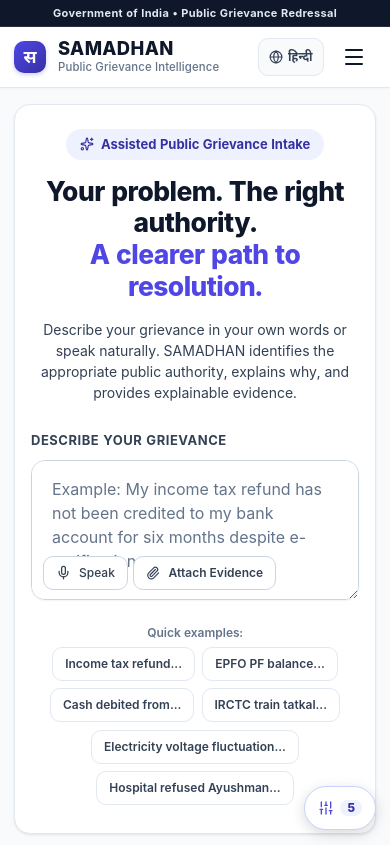
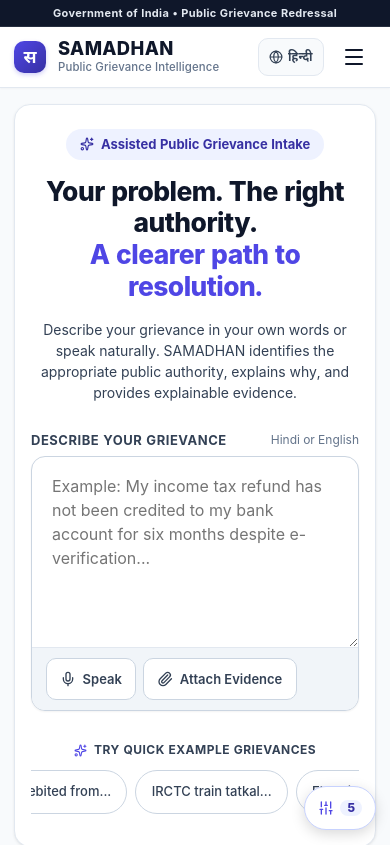
Before and after one commit to taruntechbs-code/Samadhan, a React (Vite) app: page / in a window 390 px wide. Shown: the top 845 px of the page. Built offline with nearby package versions, Linux system fonts and the light colour scheme.

Commit message:
fix: eliminate remaining responsive layout defects

```diff
--- a/src/components/citizen/GrievanceInputHero.tsx
+++ b/src/components/citizen/GrievanceInputHero.tsx
@@ -303,9 +303,9 @@
               : 'Describe your grievance in your own words or speak naturally. SAMADHAN identifies the appropriate public authority, explains why, and provides explainable evidence.'}
           </p>
 
-          {/* Grievance Input Form Container */}
-          <div style={{ width: '100%', marginTop: '0.75rem', position: 'relative' }}>
-            <div className="input-container">
+          {/* Grievance Input Form Container - Dedicated Composer Architecture */}
+          <div style={{ width: '100%', marginTop: '0.75rem' }}>
+            <div style={{ display: 'flex', justifyContent: 'space-between', alignItems: 'center', marginBottom: '0.35rem' }}>
               <label
                 htmlFor="grievance-input"
                 style={{
@@ -315,25 +315,45 @@
                   textAlign: 'left',
                   textTransform: 'uppercase',
                   letterSpacing: '0.04em',
-                  marginBottom: '0.25rem',
                 }}
               >
                 {language === 'hi' ? 'शिकायत का विवरण दर्ज करें' : 'Describe your grievance'}
               </label>
 
-              <textarea
-                id="grievance-input"
-                className="input-filled textarea-filled"
+              <span style={{ fontSize: '0.75rem', color: 'var(--civic-text-muted)' }}>
+                {text.length > 0 ? `${text.length} chars` : (language === 'hi' ? 'हिंदी या अंग्रेजी' : 'Hindi or English')}
+              </span>
+            </div>
+
+            <div
+              className="grievance-composer"
               style={{
-                  fontSize: '1rem',
-                  minHeight: '140px',
-                  padding: '1rem 1.25rem',
-                  paddingBottom: '3.75rem',
+                width: '100%',
                 backgroundColor: '#FFFFFF',
                 borderRadius: 'var(--radius-lg)',
                 border: isListening ? '1.5px solid var(--civic-danger)' : '1.5px solid var(--civic-border-medium)',
+                boxShadow: 'var(--shadow-xs)',
+                display: 'flex',
+                flexDirection: 'column',
+                overflow: 'hidden',
+                transition: 'border-color var(--transition-fast)',
+              }}
+            >
+              <textarea
+                id="grievance-input"
+                style={{
+                  width: '100%',
+                  minHeight: '190px',
+                  padding: '1.1rem 1.25rem',
+                  fontSize: '1rem',
                   lineHeight: 1.5,
-                  transition: 'border-color var(--transition-fast)',
+                  border: 'none',
+                  outline: 'none',
+                  backgroundColor: 'transparent',
+                  resize: 'vertical',
+                  fontFamily: 'inherit',
+                  color: 'var(--civic-text-primary)',
+                  boxSizing: 'border-box',
                 }}
                 placeholder={
                   language === 'hi'
@@ -344,15 +364,14 @@
                 onChange={e => setText(e.target.value)}
                 aria-label="Describe your grievance in simple words"
               />
-            </div>
 
-            {/* Action Bar inside textarea */}
+              {/* Dedicated Bottom Toolbar */}
               <div
+                className="composer-toolbar"
                 style={{
-                position: 'absolute',
-                bottom: '10px',
-                left: '12px',
-                right: '12px',
+                  borderTop: '1px solid var(--civic-border-light)',
+                  backgroundColor: 'var(--civic-canvas-subtle)',
+                  padding: '0.65rem 0.85rem',
                   display: 'flex',
                   alignItems: 'center',
                   justifyContent: 'space-between',
@@ -360,25 +379,28 @@
                   gap: '0.5rem',
                 }}
               >
-              <div style={{ display: 'flex', alignItems: 'center', gap: '0.35rem', flexWrap: 'wrap' }}>
+                <div style={{ display: 'flex', alignItems: 'center', gap: '0.4rem', flexWrap: 'wrap' }}>
                   {/* Real Microphone Voice Button */}
                   <button
                     type="button"
                     className="btn btn-tonal"
                     style={{
-                    minHeight: '34px',
-                    padding: '0.35rem 0.75rem',
-                    fontSize: '0.75rem',
+                      minHeight: '42px',
+                      padding: '0.45rem 0.85rem',
+                      fontSize: '0.8125rem',
                       color: isListening ? 'var(--civic-danger)' : 'var(--civic-text-secondary)',
                       backgroundColor: isListening ? 'var(--civic-danger-bg)' : '#FFFFFF',
                       border: isListening ? '1px solid var(--civic-danger)' : '1px solid var(--civic-border-medium)',
-                    fontWeight: isListening ? 700 : 500,
+                      fontWeight: isListening ? 700 : 600,
+                      display: 'inline-flex',
+                      alignItems: 'center',
+                      gap: '0.4rem',
                     }}
                     onClick={handleToggleVoice}
                     title="Speak grievance via browser microphone"
                     aria-label={isListening ? 'Stop listening' : 'Start speech recognition'}
                   >
-                  {isListening ? <MicOff size={15} /> : <Mic size={15} />}
+                    {isListening ? <MicOff size={16} /> : <Mic size={16} />}
                     <span>{isListening ? (language === 'hi' ? '● सुन रहा है...' : '● Listening...') : (language === 'hi' ? 'बोलें' : 'Speak')}</span>
                   </button>
 
@@ -387,18 +409,22 @@
                     type="button"
                     className="btn btn-tonal"
                     style={{
-                    minHeight: '34px',
-                    padding: '0.35rem 0.75rem',
-                    fontSize: '0.75rem',
+                      minHeight: '42px',
+                      padding: '0.45rem 0.85rem',
+                      fontSize: '0.8125rem',
                       backgroundColor: attachedDocs.length > 0 ? 'var(--civic-success-bg)' : '#FFFFFF',
                       color: attachedDocs.length > 0 ? 'var(--civic-success-text)' : 'var(--civic-text-secondary)',
                       border: '1px solid var(--civic-border-medium)',
+                      fontWeight: 600,
+                      display: 'inline-flex',
+                      alignItems: 'center',
+                      gap: '0.4rem',
                     }}
                     onClick={handleOpenNativePicker}
                     title="Attach evidence reference document"
                     disabled={isParsingFiles}
                   >
-                  <Paperclip size={14} />
+                    <Paperclip size={16} />
                     <span>
                       {isParsingFiles
                         ? (language === 'hi' ? 'विश्लेषण हो रहा है...' : 'Analyzing...')
@@ -413,10 +439,10 @@
                     <button
                       type="button"
                       className="btn btn-text"
-                    style={{ minHeight: '34px', padding: '0.35rem 0.5rem', fontSize: '0.75rem', color: 'var(--civic-text-muted)' }}
+                      style={{ minHeight: '42px', padding: '0.45rem 0.65rem', fontSize: '0.75rem', color: 'var(--civic-text-muted)', display: 'inline-flex', alignItems: 'center', gap: '0.3rem' }}
                       onClick={handleReset}
                     >
-                    <RefreshCw size={13} />
+                      <RefreshCw size={14} />
                       <span>{language === 'hi' ? 'साफ़ करें' : 'Clear'}</span>
                     </button>
                   )}
@@ -425,7 +451,7 @@
                 {routingResult && routingResult.recommendedEntity ? (
                   <Button
                     variant="filled"
-                  style={{ minHeight: '36px', padding: '0.4rem 1.1rem', fontSize: '0.8125rem' }}
+                    style={{ minHeight: '42px', padding: '0.45rem 1.25rem', fontSize: '0.8125rem' }}
                     onClick={() => onOpenSubmitModal(routingResult, text)}
                   >
                     <span>{language === 'hi' ? 'प्राधिकरण को भेजें →' : 'Find the right authority →'}</span>
@@ -436,6 +462,7 @@
                     <span>{language === 'hi' ? 'प्राधिकरण मिलान हो रहा है...' : 'Matching public authority...'}</span>
                   </div>
                 ) : null}
+              </div>
             </div>
           </div>
 
@@ -556,19 +583,20 @@
             </div>
           )}
 
-          {/* Quick Example Starters */}
-          <div style={{ width: '100%', marginTop: '0.5rem' }}>
-            <div style={{ display: 'flex', alignItems: 'center', gap: '0.45rem', marginBottom: '0.35rem', justifyContent: 'center' }}>
-              <span style={{ fontSize: '0.75rem', color: 'var(--civic-text-muted)', fontWeight: 600 }}>
-                {language === 'hi' ? 'त्वरित उदाहरण:' : 'Quick examples:'}
+          {/* Quick Example Starters (Option A: Smooth Swipeable Rail) */}
+          <div style={{ width: '100%', marginTop: '0.875rem' }}>
+            <div style={{ display: 'flex', alignItems: 'center', gap: '0.45rem', marginBottom: '0.45rem', justifyContent: 'center' }}>
+              <Sparkles size={13} style={{ color: 'var(--civic-brand)' }} />
+              <span style={{ fontSize: '0.75rem', color: 'var(--civic-text-secondary)', fontWeight: 700, textTransform: 'uppercase', letterSpacing: '0.04em' }}>
+                {language === 'hi' ? 'त्वरित उदाहरण आजमाएं' : 'Try Quick Example Grievances'}
               </span>
             </div>
             <div
               className="mobile-scroll-strip"
               style={{
+                gap: '0.5rem',
+                padding: '0.2rem 0.25rem 0.5rem 0.25rem',
                 justifyContent: 'center',
-                flexWrap: 'wrap',
-                gap: '0.45rem',
               }}
             >
               {QUICK_STARTERS.map((qs, i) => (
@@ -577,12 +605,15 @@
                   type="button"
                   className="btn btn-tonal"
                   style={{
-                    minHeight: '34px',
-                    padding: '0.3rem 0.75rem',
-                    fontSize: '0.75rem',
+                    minHeight: '44px',
+                    padding: '0.45rem 0.95rem',
+                    fontSize: '0.8125rem',
                     backgroundColor: '#FFFFFF',
-                    border: '1px solid var(--civic-border-light)',
+                    border: '1px solid var(--civic-border-medium)',
+                    borderRadius: 'var(--radius-pill)',
                     whiteSpace: 'nowrap',
+                    flexShrink: 0,
+                    fontWeight: 500,
                   }}
                   onClick={() => setText(qs)}
                 >
--- a/src/styles/index.css
+++ b/src/styles/index.css
@@ -784,3 +784,54 @@
 .pulse-glow {
   animation: pulseGlow 2s cubic-bezier(0.4, 0, 0.6, 1) infinite;
 }
+
+/* Grievance Composer Architecture */
+.grievance-composer {
+  width: 100%;
+  background-color: #FFFFFF;
+  border-radius: var(--radius-lg);
+  border: 1.5px solid var(--civic-border-medium);
+  box-shadow: var(--shadow-xs);
+  display: flex;
+  flex-direction: column;
+  overflow: hidden;
+  transition: border-color var(--transition-fast), box-shadow var(--transition-fast);
+}
+
+.grievance-composer:focus-within {
+  border-color: var(--civic-brand);
+  box-shadow: 0 0 0 3px rgba(79, 70, 229, 0.12);
+}
+
+.grievance-composer textarea {
+  width: 100%;
+  min-height: 180px;
+  padding: 1.1rem 1.25rem;
+  font-size: 1rem;
+  line-height: 1.5;
+  border: none;
+  outline: none;
+  background-color: transparent;
+  resize: vertical;
+  font-family: inherit;
+  color: var(--civic-text-primary);
+  box-sizing: border-box;
+}
+
+@media (max-width: 600px) {
+  .grievance-composer textarea {
+    min-height: 190px;
+    padding: 1rem;
+  }
+}
+
+.composer-toolbar {
+  border-top: 1px solid var(--civic-border-light);
+  background-color: var(--civic-canvas-subtle);
+  padding: 0.65rem 0.85rem;
+  display: flex;
+  align-items: center;
+  justify-content: space-between;
+  flex-wrap: wrap;
+  gap: 0.5rem;
+}
```
Also changed, not shown: src/pages/HomePage.tsx (+22 -20 lines), 1 other file (tests, documents, lock files or other folders). Lines whose indentation alone changed are shown as unchanged.
